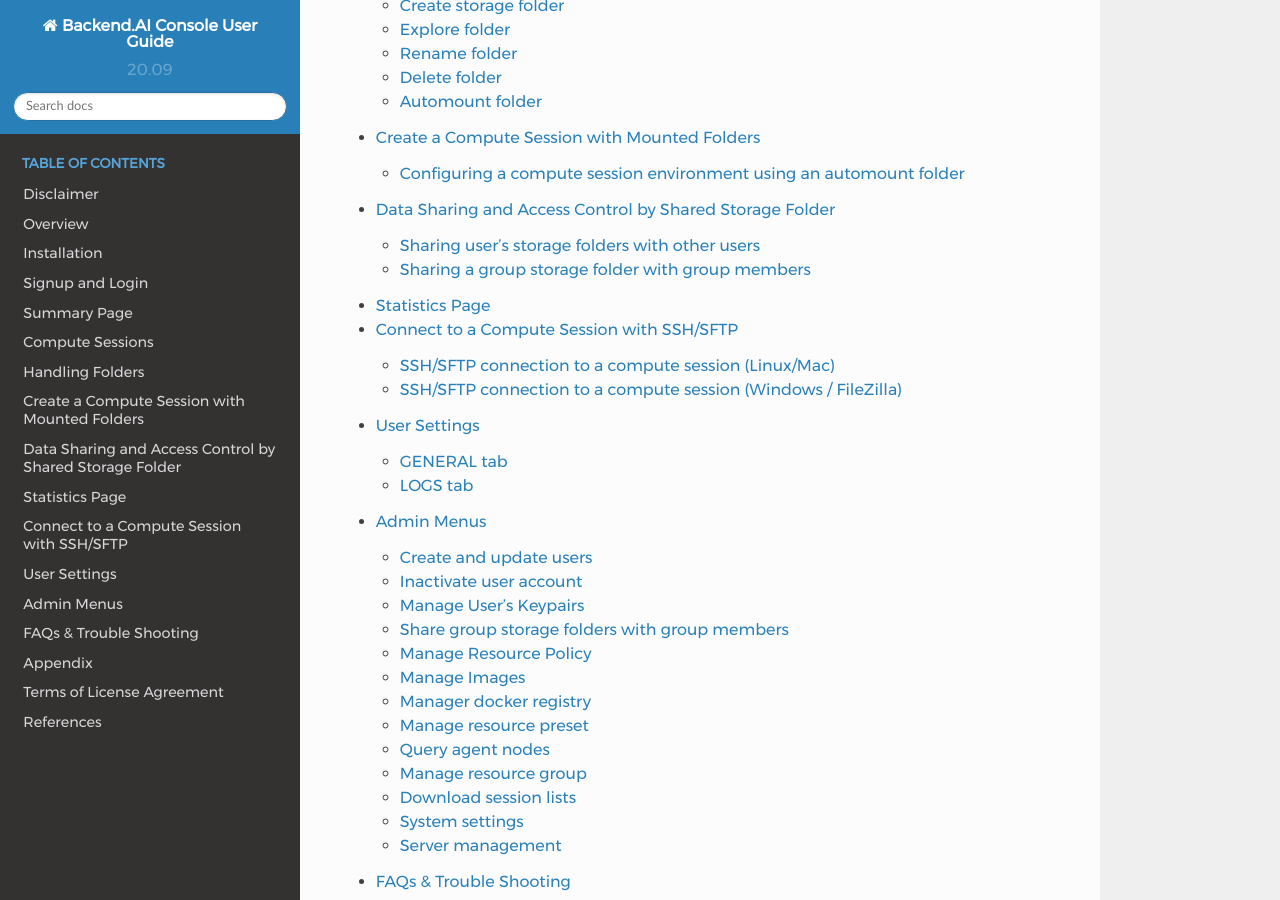
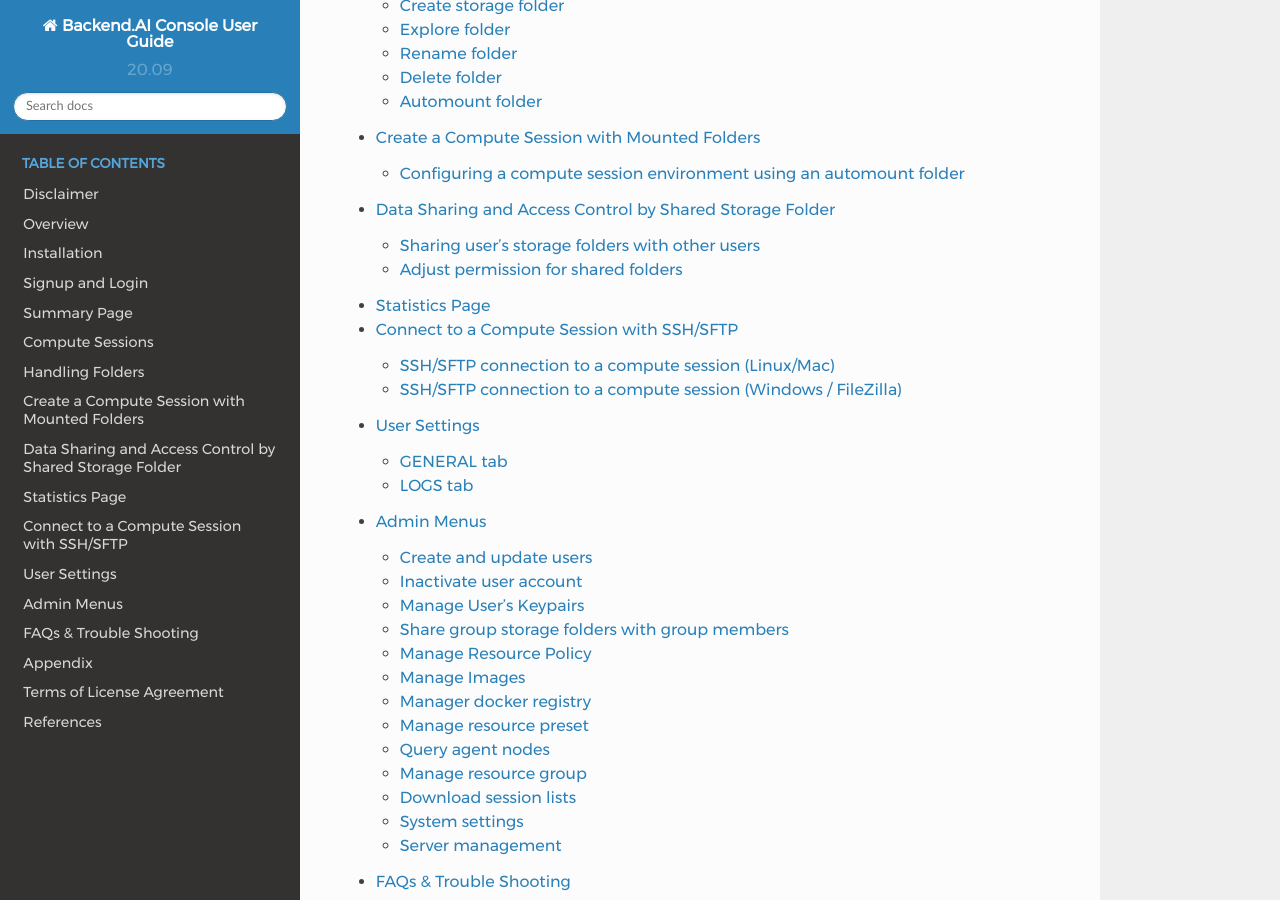
Before and after one commit to lablup/backend.ai-docs-webui, a Sphinx documentation site: the page built from docs/index.rst, in a window 1280 px wide and 900 px high, scrolled down 1114 px. Built offline with Sphinx 7.4.7 and the Read the Docs theme 2.0.0, drawn with Linux system fonts in a browser that asks for light colours; some of the changed lines change nothing that is shown.

Commit message:
added adjust permission part of essential-guide-r2
removed sharing group storge folder part since it is moved to admin menus

```diff
--- a/docs/share_vfolder/share_vfolder.rst
+++ b/docs/share_vfolder/share_vfolder.rst
@@ -43,9 +43,9 @@
    :align: center
 
 Back to User B's account and go to the Summary page. At the bottom of the
-page, you can see the invitation arrived. If you don't
-see the invitation, go to another page once and then come back to the Summary
-page again. Click the ACCEPT button to accept the invitation.
+page, you can see the invitation arrived. Click the ACCEPT button to accept the invitation.
+If you don't see the invitation, go to another page once and then come back to the Summary
+page again.
 
 .. image:: invitation_accept.png
 
@@ -77,39 +77,44 @@
    :width: 450
    :align: center
 
+If you click the folder icon in the Control panel, you may notice that UPLOAD FILES button and
+NEW FOLDER button disappears and READ-ONLY FOLDER message is shown on that
+spot. Also modify icon and delete icon in the Action panel are also disabled since the
+folder is read-only. User B can create a file in the ``test`` folder if it has
+been shared including write access.
+
+.. image:: file_operations_on_shared_test_folder.png
+   :width: 450
+   :align: center
+
 This way, you can share your personal storage folders with other users based on
 your Backend.AI email account.
 
+.. note::
+   Backend.AI also provides sharing group folder to group members.
+   To See the detail, go to :ref:`sharing a group storage folder with group members <sharing-a-group-storage>`.
 
-Sharing a group storage folder with group members
--------------------------------------------------
 
-In addition to user's storage folders, Backend.AI provides storage folders for
-groups. A group storage folder is a folder belonging to a specific group, not a
-specific user, and can be accessed by all users belonging to that group.
+Adjust permission for shared folders
+------------------------------------
+
+If you click the fourth person icon in the Control column, you can see a list of
+users who have shared the folder. Click Select permission to set the sharing
+permission.
+
+* View: The invited user has read-only access to the folder.
+* Edit: The invited user has read and write access to the folder. The user
+  cannot delete folders or files.
+* Edit+Delete: The invited user has full access to the folder and can delete
+  files or folders.
+* Kick out user: Retrieves the user's invitation. The user cannot view or
+  use the folder any more.
+
+.. image:: modify_perm.png
+   :width: 500
+   :align: center
 
 .. note::
-   Group folders can only be created by administrators. Normal users can only
-   access the contents of the group folders created by the administrator. Also,
-   there may be cases where the group folder is not allowed depending on the system
-   settings.
-
-First, log in with an administrator account and create a group folder. After
-moving to the Data & Storage page, click NEW FOLDER to open the folder creation
-dialog. Enter the folder name, set the Type to Group, and select the target
-group. The target group should be set to the group to which User B belongs for
-this example to work.  Permission is set to Read-Only again.
-
-.. image:: group_folder_creation.png
-   :width: 450
-   :align: center
-
-After confirming that the folder has been created, log in with the user B's
-account and check that the group folder just created on the Data & Storage page
-is displayed without an invitation procedure. You can see that R (Read Only) is
-also displayed in the Permission column.
-
-.. image:: group_folder_listed_in_B.png
-
-In this way, Backend.AI provides invitation for user's folders and group folders
-to help you share data and models in a flexible way.
+   Renaming folder itself is available only for the owner, even if the user has granted
+   Edit or Edit+Delete permission. Please note that Edit permission does not provide
+   renaming folder.
```
